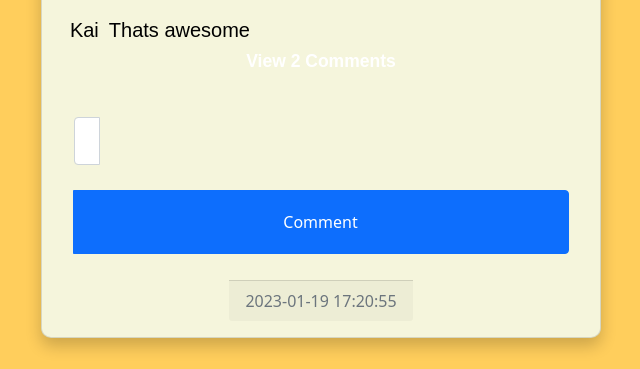
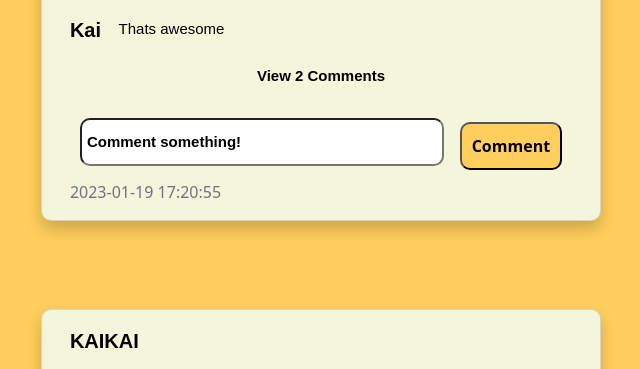
Before and after one commit to jeseekia/laugh_factory_app, a Flask app: page / in a window 1280 px wide. Shown: the part 686-1055 px from the top of the page, without its empty margins (319-959 px from the left). Run offline with Flask 2, Linux system fonts and the light colour scheme; a user stored in the database is signed in; data comes from the database, SQL or seed files in the repository; both versions use the stored data as it was after the commit.

Commit message:
main meme card mostly done - small alignment bug

```diff
--- a/laughfactory/static/css/style.css
+++ b/laughfactory/static/css/style.css
@@ -131,6 +131,7 @@ img {
   font-weight: bold;
   text-align: left;
   color: black;
+  margin-right: 0.5em;
 }
 
 .comments {
@@ -159,19 +160,15 @@ img {
   display: flex;
   flex-direction: row;
   align-items: center;
+  align-content: center;
   justify-content: flex-start;
   width: 90%;
   margin-top: 1em;
 }
 
-#caption-user {
-  font-weight: 500;
-}
-
 .caption {
   font-family: sans-serif;
-  font-size: 20px;
-  font-weight: 250;
+  font-size: 15px;
   text-align: left;
   color: black;
   margin-left: 0.5em;
@@ -182,6 +179,7 @@ img {
   height: 2em;
   background-color: #FFCE5C;
   border-color: #FFCE5C;
+  margin-left: 0.5em;
 }
 .dropdown-toggle:hover {
   background-color: #FFCE5C;
@@ -198,6 +196,64 @@ img {
 .dropdown-toggle:focus {
   background-color: #FFCE5C;
   border-color: #FFCE5C;
+}
+
+.comments-container {
+  width: 100%;
+}
+
+#view-comments {
+  color: black;
+  font-size: 15px;
+}
+
+.view-comments {
+  width: 90%;
+  display: flex;
+  justify-content: center;
+}
+
+.comments-expanded {
+  width: 85%;
+}
+
+#no-comments {
+  font-weight: bold;
+}
+
+.createpost {
+  background-color: beige;
+}
+
+.timestamp-container {
+  width: 90%;
+  display: flex;
+  justify-content: flex-start;
+}
+
+#timestamp {
+  text-align: left;
+}
+
+.comment-button {
+  width: 7em;
+  height: 3em;
+  margin-left: 1em;
+}
+
+.comment-form {
+  display: flex;
+  flex-direction: row;
+  width: 90%;
+  align-content: center;
+  align-items: center;
+}
+
+.comment-align {
+  display: flex;
+  flex-direction: row;
+  align-content: center;
+  align-items: center;
 }
 
 .card {
--- a/laughfactory/static/scss/main.scss
+++ b/laughfactory/static/scss/main.scss
@@ -21,6 +21,7 @@ img{
     text-align: left;
     // margin-bottom: 1em;
     color: $accent-color1;
+    margin-right: 0.5em;
 }
 
 .comments{
@@ -49,23 +50,25 @@ img{
     display: flex;
     flex-direction: row;
     align-items: center;
+    align-content: center;
     justify-content: flex-start;
     width: 90%;
     margin-top: 1em;
 }
 
-#caption-user{
-    font-weight: 500;
-}
+// .caption-user{
+//     font-weight: bol;
+// }
 
 .caption{
     font-family: $font-style;
-    font-size: 20px;
-    font-weight: 250;
+    font-size: 15px;
+    // font-weight: 250;
     text-align: left;
     // margin-bottom: 1em;
     color: $accent-color1;
     margin-left: 0.5em;
+    // margin-bottom: 1em;
 }
 
 .dropdown-toggle{
@@ -73,6 +76,7 @@ img{
     height: 2em;
     background-color: $main-color;
     border-color: $main-color;
+    margin-left: 0.5em;
     &:hover{
         background-color: $main-color;
         border-color: $main-color;
@@ -91,3 +95,61 @@ img{
     }
 
 }
+
+.comments-container{
+    width: 100%;
+}
+
+#view-comments{
+    color: $accent-color1;
+    font-size: 15px;
+}
+
+.view-comments{
+    width: 90%;
+    display: flex;
+    justify-content: center;
+}
+
+.comments-expanded{
+    width: 85%;
+}
+
+#no-comments{
+    font-weight: bold;
+}
+
+.createpost{
+    background-color: $card-color;
+}
+
+.timestamp-container{
+    width: 90%;
+    display: flex;
+    justify-content: flex-start;
+}
+
+#timestamp{
+    text-align: left;
+}
+
+.comment-button{
+    width: 7em;
+    height: 3em;
+    margin-left: 1em;
+}
+
+.comment-form{
+    display: flex;
+    flex-direction: row;
+    width: 90%;
+    align-content: center;
+    align-items: center;
+}
+
+.comment-align{
+    display: flex;
+    flex-direction: row;
+    align-content: center;
+    align-items: center;
+}
--- a/laughfactory/templates/userposts.html
+++ b/laughfactory/templates/userposts.html
@@ -31,25 +31,24 @@
         <!-- rendering url & text from related post starts here -->
         <img class="meme" src="{{post.url}}" alt="user's meme">
         <div class="caption-container">
-          <div id="caption-user" class="user">
+          <div class="user">
             {{post.user.username}}
           </div>
           <div class="caption">
             {{post.text}}
           </div>
         </div>
-        <div>
+        <div class="comments-container">
           <div class="collapse" id="comments-{{post.id}}">
             <div>
-              <div class="card-body" id="comments-expanded-{{post.id}}">
+              <div class="comments-expanded" id="comments-expanded-{{post.id}}">
                 {% for comment in post.comments %}
-                <div class="d-flex justify-content-between align-items-center">
+                <div class="d-flex justify-content-between comment-align">
                   <div>
-                    <a href="/posts/{{comment.user.username}}"
-                      >{{comment.user.username}}</a
-                    >: {{comment.text}}
+                    <a class="user" href="/posts/{{comment.user.username}}">{{comment.user.username}}</a>
+                    {{comment.text}}
                   </div>
-                  <div>
+                  <div class="comment-align">
                     <small class="text-muted"> {{comment.date_created}}</small>
                     {% if user.id == comment.author or user.id == post.author %}
                     <div class="btn-group">
@@ -76,17 +75,17 @@
             </div>
           </div>
           <!-- rendering comments from related post starts here -->
-          <p class="card-text">
+          <div class="view-comments">
             {% if post.comments|length > 0 %}
-            <a data-bs-toggle="collapse" href="#comments-{{post.id}}" role="button">
-              <small>View {{post.comments|length}} Comments</small>
+            <a id="view-comments" data-bs-toggle="collapse" href="#comments-{{post.id}}" role="button">
+              View {{post.comments|length}} Comments
             </a>
             {% else %}
             <div class="no-comment">No Comments</div>
             {% endif %}
-          </p>
+          </div>
           <form
-            class="input-group mb-3"
+            class="comment-form"
             method="POST"
             action="/create-comment/{{post.id}}"
           >
@@ -94,21 +93,23 @@
               type="text"
               id="text"
               name="text"
-              class="form-control"
+
               placeholder="Comment something!"
             />
-            <button type="submit" class="btn btn-primary">Comment</button>
+            <button class="comment-button" type="submit">Comment</button>
           </form>
         </div>
-        <div class="card-footer text-muted">{{post.date_created}}</div>
+        <div class="timestamp-container">
+          <div id="timestamp" class="text-muted">{{post.date_created}}</div>
+        </div>
       </div>
       <br/> {% endfor %}
     </div>
     {% block footer %}
-    <div align="center">
+    <div>
       <a href="/create-post"
-        ><button type="button" class="btn btn-primary btn-lg">
-          Create a Post
+        ><button class="createpost">
+          Add your own Meme!
         </button></a>
     </div>
     {% endblock %}
```
Also changed, not shown: instance/database.db, 1 other file.
